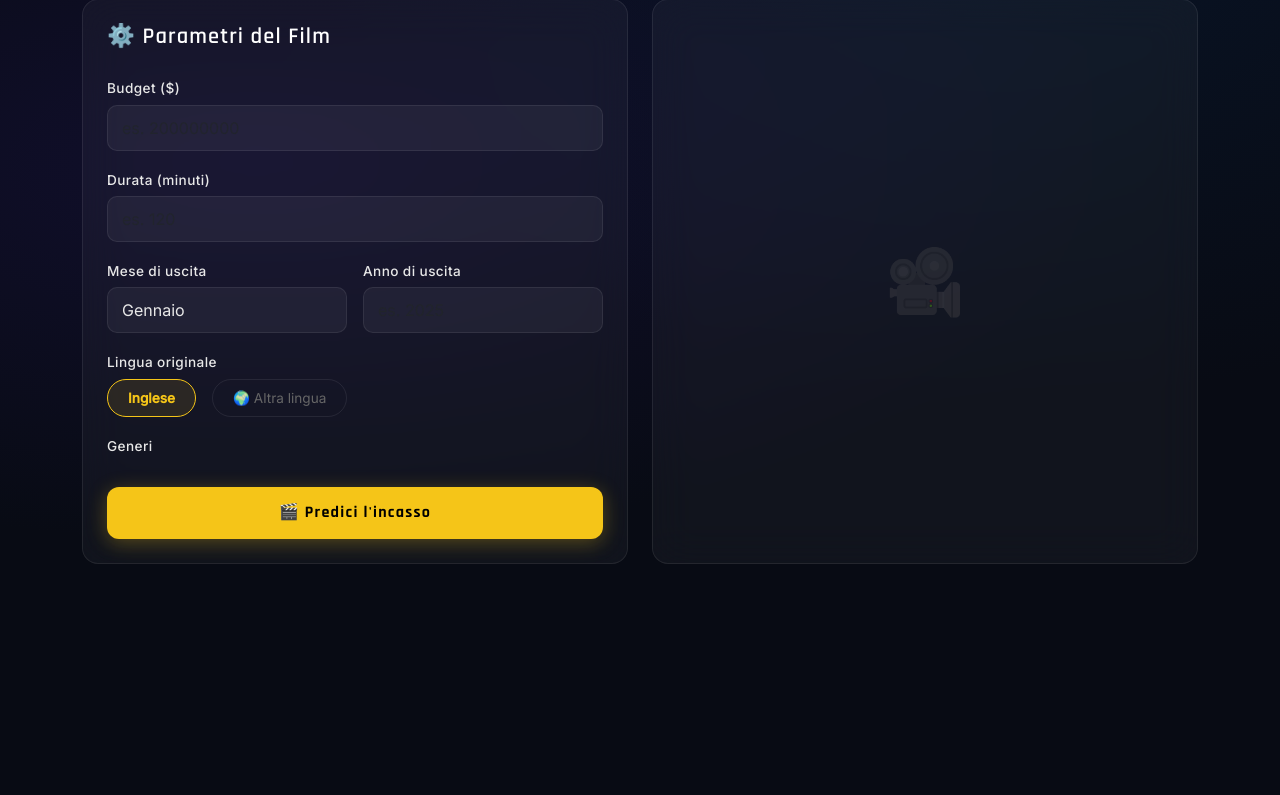
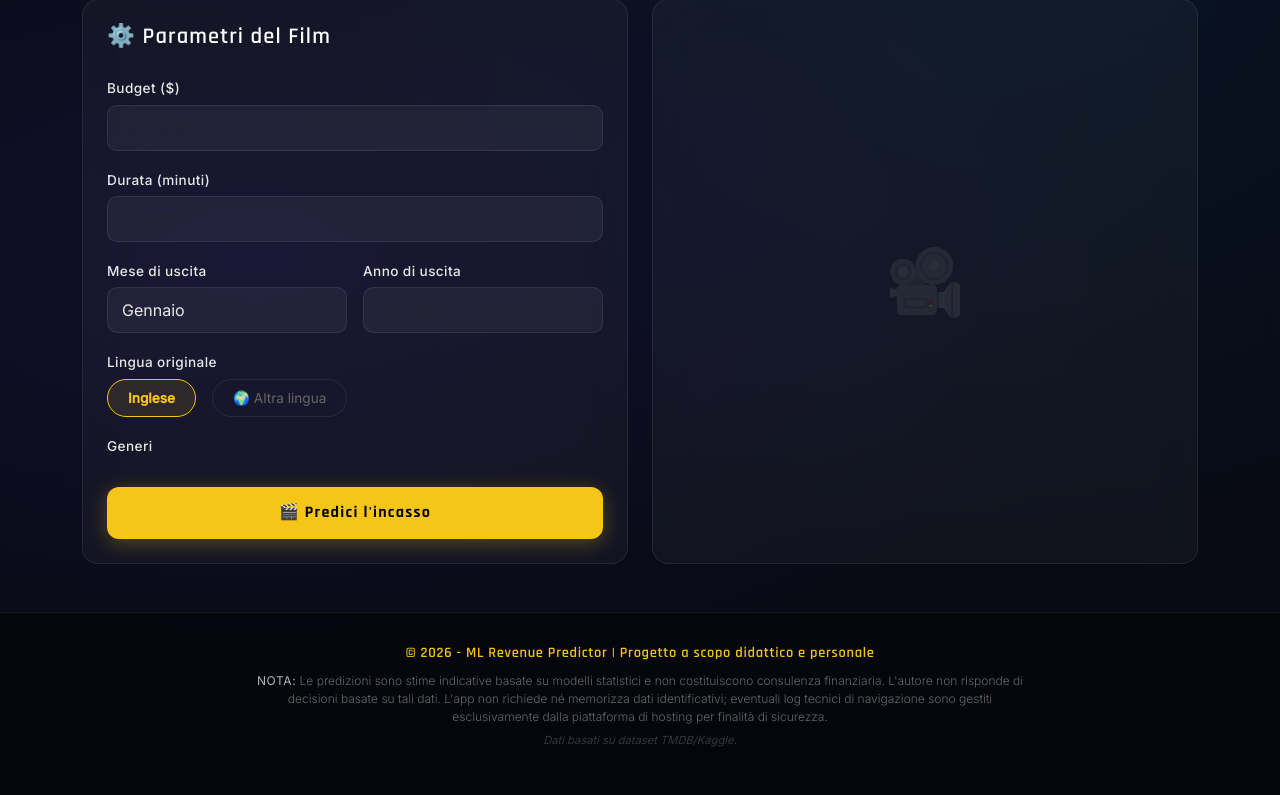
Before and after one commit to StefanoMulas03/Predittore-Incassi-Film, a FastAPI app: page / in a window 1280 px wide. Shown: the part 289-1084 px from the top of the page. Before the commit the page ends 853 px from the top, so only its background shows below. Run offline with FastAPI, Linux system fonts and the light colour scheme; parts of the project's set-up code (start-up, migrations or seed data) failed here and were passed over.

Commit message:
Aggiunta footer con note legali e disclaimer

```diff
--- a/webapp/static/css/style.css
+++ b/webapp/static/css/style.css
@@ -266,3 +266,77 @@ body {
     from { opacity: 0; transform: translateX(-50%) translateY(-10px); }
     to   { opacity: 1; transform: translateX(-50%) translateY(0); }
 }
+
+
+
+/* =========================================
+   Footer Legal - RESPONSIVE & DARK STYLE
+   ========================================= */
+.footer-legal {
+    margin-top: auto; /* Spinge il footer in fondo se c'è poco contenuto */
+    padding: 20px 0; /* Ridotto il padding verticale per mobile */
+    border-top: 1px solid var(--border);
+    background: rgba(0, 0, 0, 0.4); /* Un po' più scuro per staccare dal fondo */
+    backdrop-filter: blur(10px);
+    position: relative;
+    z-index: 1;
+    width: 100%;
+}
+
+.footer-content {
+    max-width: 800px;
+    margin: 0 auto;
+    text-align: center;
+    padding: 0 15px; /* Padding orizzontale per non far toccare il testo ai bordi */
+}
+
+.footer-copy {
+    font-family: 'Rajdhani', sans-serif;
+    color: var(--accent);
+    font-weight: 600;
+    font-size: 0.85rem; /* Leggermente più piccolo */
+    margin-bottom: 8px;
+    letter-spacing: 0.05em;
+}
+
+.footer-disclaimer {
+    color: var(--muted);
+    font-size: 0.7rem; /* Testo piccolo e discreto per il disclaimer */
+    line-height: 1.4; /* Interlinea più compatta */
+    margin-bottom: 6px;
+    font-weight: 300; /* Più sottile per non appesantire */
+}
+
+.footer-disclaimer strong {
+    color: rgba(255, 255, 255, 0.7); /* Il "Nota:" non giallo, ma grigio chiaro */
+    text-transform: uppercase;
+    letter-spacing: 0.05em;
+}
+
+.footer-data-source {
+    color: var(--muted);
+    font-size: 0.65rem;
+    font-style: italic;
+    opacity: 0.5;
+    margin-top: 4px;
+}
+
+/* --- Media Query per Schermi Grandi (Desktop) --- */
+@media (min-width: 768px) {
+    .footer-legal {
+        padding: 30px 0; /* Più respiro su desktop */
+    }
+
+    .footer-copy {
+        font-size: 0.9rem;
+    }
+
+    .footer-disclaimer {
+        font-size: 0.75rem;
+        line-height: 1.5;
+    }
+
+    .footer-data-source {
+        font-size: 0.7rem;
+    }
+}
--- a/webapp/templates/index.html
+++ b/webapp/templates/index.html
@@ -122,6 +122,24 @@
         </div>
     </div>
 
+
+    </div> <footer class="footer-legal">
+        <div class="container">
+            <div class="footer-content">
+                <p class="footer-copy">&copy; 2026 - ML Revenue Predictor | Progetto a scopo didattico e personale</p>
+                <p class="footer-disclaimer">
+                    <strong>Nota:</strong> Le predizioni sono stime indicative basate su modelli statistici e non
+                                           costituiscono consulenza finanziaria. L'autore non risponde di decisioni
+                                           basate su tali dati. L'app non richiede né memorizza dati identificativi;
+                                           eventuali log tecnici di navigazione sono gestiti esclusivamente dalla
+                                           piattaforma di hosting per finalità di sicurezza.
+                </p>
+                <p class="footer-data-source">Dati basati su dataset TMDB/Kaggle.</p>
+            </div>
+        </div>
+    </footer>
+
+
     <script src="https://cdn.jsdelivr.net/npm/bootstrap@5.3.3/dist/js/bootstrap.bundle.min.js"></script>
     <script src="/static/js/app.js"></script>
 </body>
```
